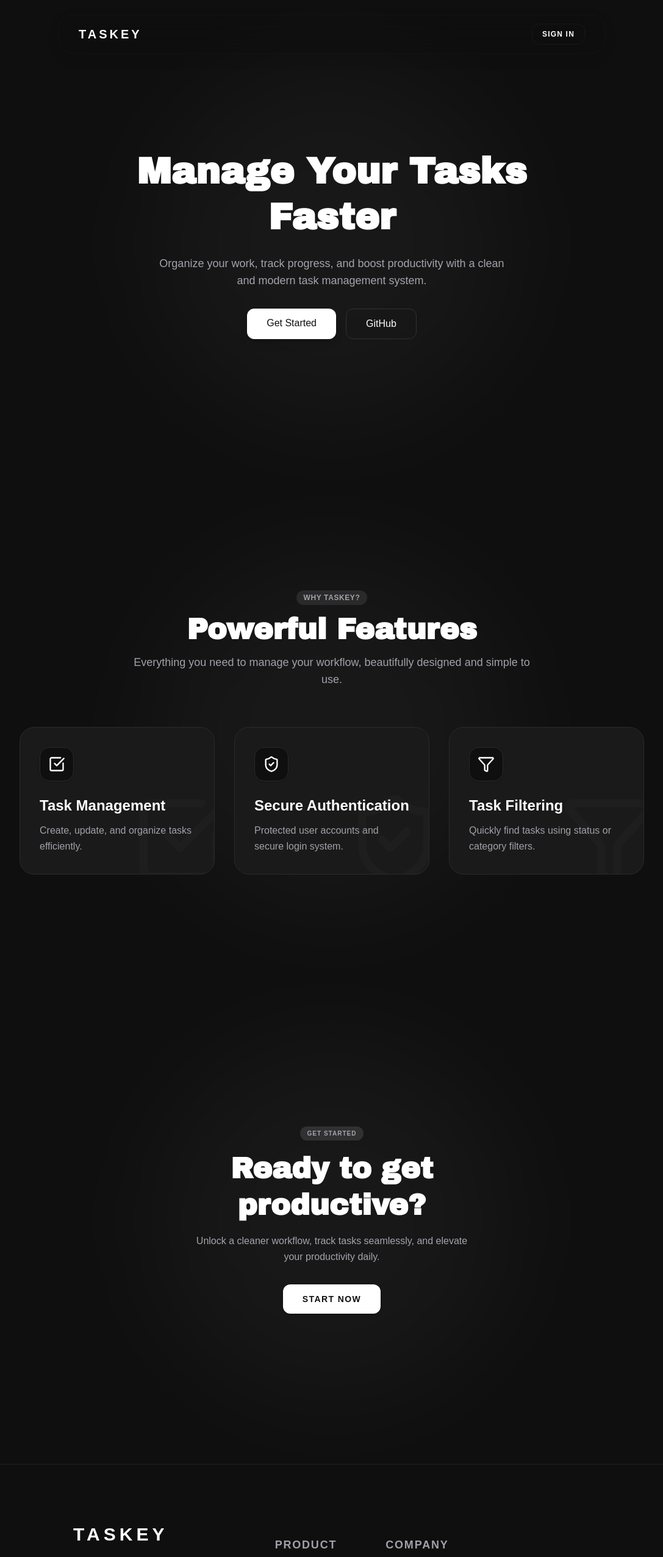
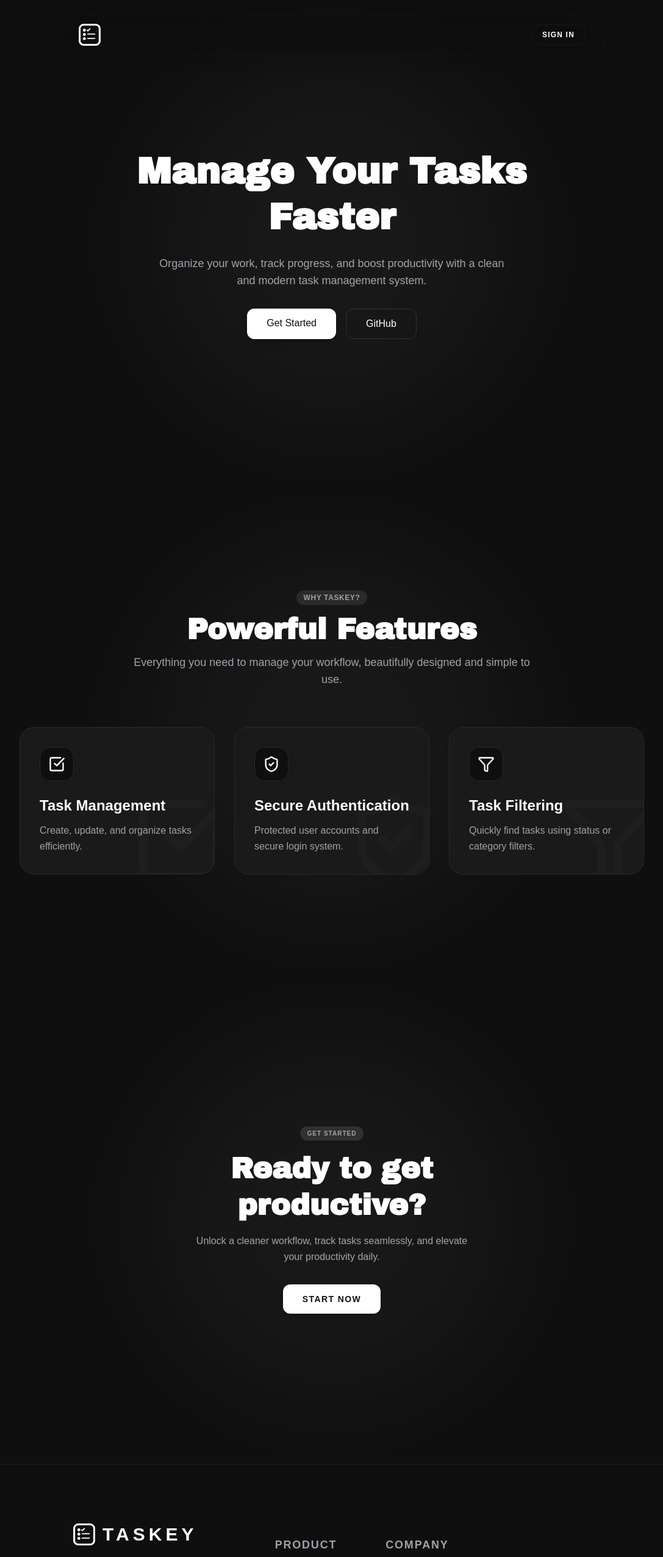
Before and after one commit to Krutarth-Raval/Taskey, a React (Vite) app in the folder taskey-frontend/: page / in a window 1280 px wide. Shown: the top 2553 px of the page at 61% size, without its empty margins (96-1183 px from the left). Built offline with nearby package versions, Linux system fonts and the light colour scheme; no server answers.

Commit message:
update website logo everywhere, crop padding, add favicon, and style black/white based on theme

```diff
--- a/taskey-frontend/index.html
+++ b/taskey-frontend/index.html
@@ -2,7 +2,7 @@
 <html lang="en">
   <head>
     <meta charset="UTF-8" />
-    <!-- <link rel="icon" type="image/svg+xml" href="/favicon.svg" /> -->
+    <link rel="icon" type="image/png" href="/logo.png" />
     <meta name="viewport" content="width=device-width, initial-scale=1.0" />
     <title>Taskey | Smart & Modern Task Management</title>
     <meta name="description" content="Organize your work, track progress, and boost productivity with Taskey, a modern and clean task management system." />
--- a/taskey-frontend/src/App.css
+++ b/taskey-frontend/src/App.css
@@ -35,6 +35,15 @@
   --color-border: #2a2a2a;
   --color-text-primary: #ffffff;
   --color-text-secondary: #a1a1aa;
+}
+
+.theme-logo {
+  filter: brightness(0);
+  transition: filter 0.3s ease;
+}
+
+.dark .theme-logo {
+  filter: brightness(0) invert(1);
 }
 
 * {
--- a/taskey-frontend/src/Components/Footer.jsx
+++ b/taskey-frontend/src/Components/Footer.jsx
@@ -20,9 +20,10 @@ function Footer() {
             <Link
               to="/"
               onClick={handleHomeClick}
-              className="text-2xl md:text-3xl font-black uppercase tracking-[0.2em] text-text-primary hover:opacity-75 transition-opacity w-fit"
+              className="flex items-center gap-3 text-2xl md:text-3xl font-black uppercase tracking-[0.2em] text-text-primary hover:opacity-75 transition-opacity w-fit"
             >
-              Taskey
+              <img src="/logo.png" alt="Taskey Logo" className="h-8 md:h-9 w-auto object-contain theme-logo" />
+              <span>Taskey</span>
             </Link>
             <p className="text-xs md:text-sm text-text-secondary leading-relaxed max-w-xs">
               A premium, minimalist task manager designed to help you organize work, track progress, and elevate daily focus.
--- a/taskey-frontend/src/Components/Navbar.jsx
+++ b/taskey-frontend/src/Components/Navbar.jsx
@@ -30,9 +30,9 @@ function Navbar() {
           <Link
             to="/"
             onClick={handleHomeClick}
-            className="text-lg md:text-xl font-black uppercase tracking-[0.2em] text-text-primary hover:opacity-75 transition-opacity"
+            className="flex items-center hover:opacity-75 transition-opacity"
           >
-            Taskey
+            <img src="/logo.png" alt="Taskey Logo" className="h-8 md:h-9 w-auto object-contain theme-logo" />
           </Link>
 
           <div className="flex items-center gap-4">
```
Also changed, not shown: taskey-frontend/public/logo.png (added).
